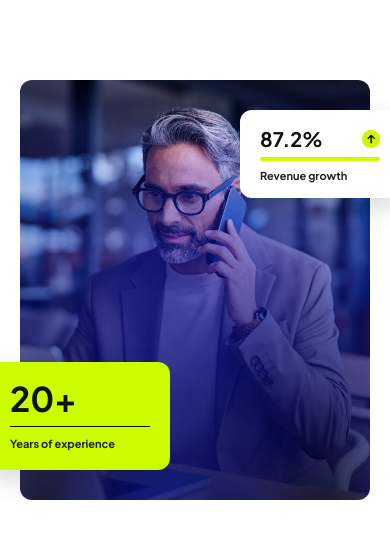
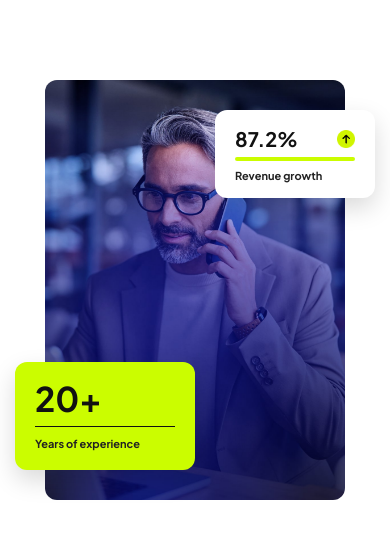
Before and after one commit to jonaschin251025/jonaschin251025.github.io, a plain HTML site: page week6/position.html in a window 390 px wide. Drawn offline with Linux system fonts and the light colour scheme.

Commit message:
feat: added responsive page for tablet size

```diff
--- a/week6/css/position.css
+++ b/week6/css/position.css
@@ -15,6 +15,7 @@ body {
     padding: 80px 20px;
 }
 
+/* desktop responsive page */
 .image-container {
     position: relative;
     width: 100%;
@@ -95,3 +96,25 @@ body {
     font-weight: bold;
     color: #222222;
 }
+
+/* tablet responsive page */
+@media (max-width: 768px) {
+    .image-container {
+        max-width: 300px;
+    }
+
+    .card-image {
+        height: 420px;
+        object-fit: cover;
+    }
+
+    .badge-top {
+        top: 30px;
+        right: -30px;
+    }
+
+    .badge-bottom {
+        bottom: 30px;
+        left: -30px;
+    }
+}
```
